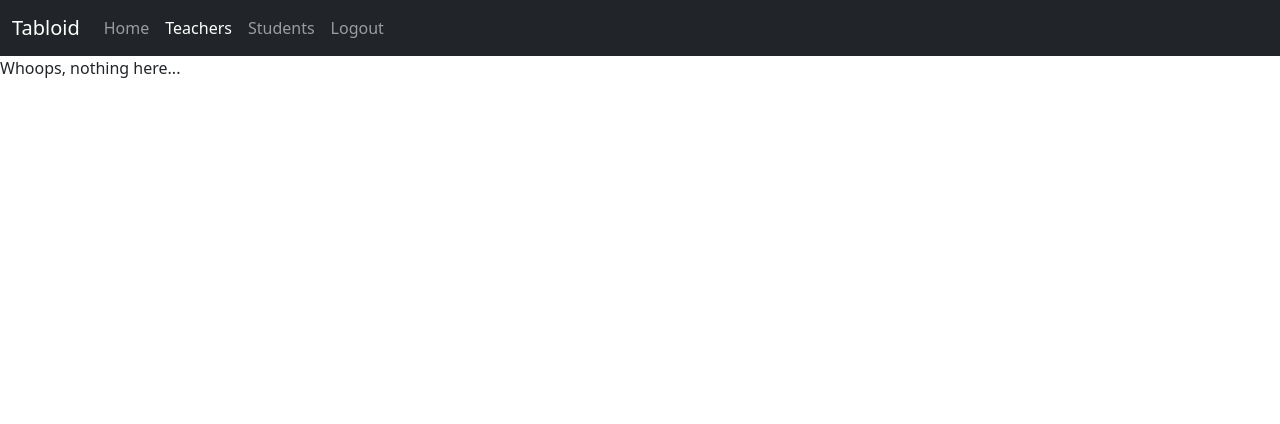
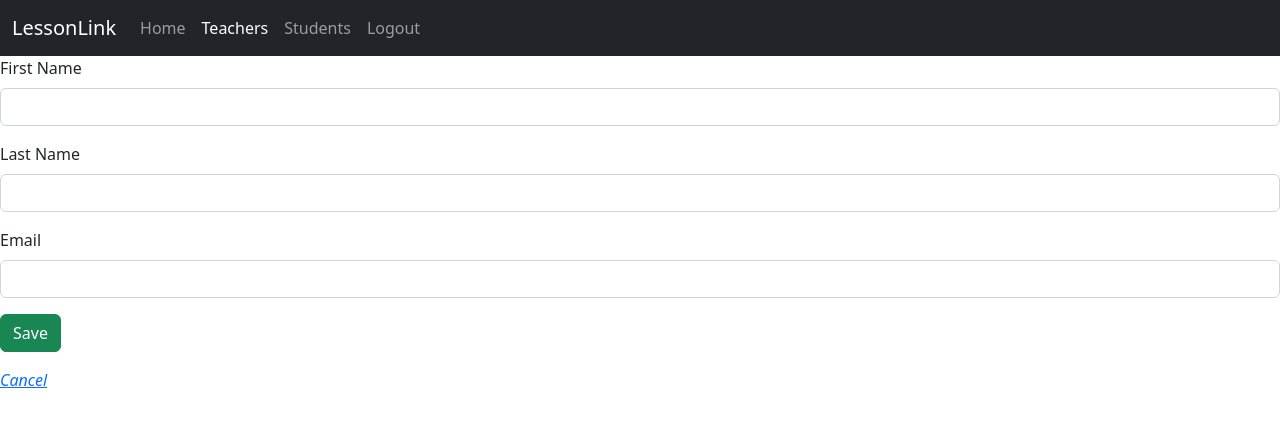
Before and after one commit to graysonsmith91/LessonLink, a React (Create React App) app in the folder LessonLink/client/: page /teachers/edit/1 in a window 1280 px wide. Shown: the top 424 px of the page. Built offline with nearby package versions, Linux system fonts and the light colour scheme; no server answers; sample sign-in values are in the browser's storage.

Commit message:
added teacher edit/delete functionality and components

```diff
--- a/LessonLink/client/src/components/ApplicationViews.js
+++ b/LessonLink/client/src/components/ApplicationViews.js
@@ -4,6 +4,9 @@ import Login from "./Login";
 import Register from "./Register";
 import Hello from "./Home";
 import TeacherList from "./TeacherList";
+import TeacherEditForm from "./TeacherEditForm";
+import TeacherDeleteCheck from "./TeacherDeleteCheck";
+
 
 export default function ApplicationViews({ isLoggedIn }) {
     return (
@@ -16,10 +19,9 @@ export default function ApplicationViews({ isLoggedIn }) {
                     />
 
                     <Route path="teachers">
-                        <Route index element={<TeacherList />} />
-                        {/* <Route path="add" element={<CategoryAddForm />} />
-                        <Route path="edit/:categoryId" element={<CategoryEditForm />} />
-                        <Route path="delete/:categoryId" element={<CategoryDeleteCheck />} /> */}
+                        <Route index element={isLoggedIn ? <TeacherList /> : <Navigate to="/login" />} />
+                        <Route path="edit/:teacherId" element={<TeacherEditForm />} />
+                        <Route path="delete/:teacherId" element={<TeacherDeleteCheck />} />
                     </Route>
 
                     <Route path="login" element={<Login />} />
--- a/LessonLink/client/src/components/Header.js
+++ b/LessonLink/client/src/components/Header.js
@@ -18,7 +18,7 @@ const Header = ({ isLoggedIn, userProfile }) => {
     return (
         <div>
             <Navbar color="dark" dark expand="md">
-                <NavbarBrand tag={RRNavLink} to="/">Tabloid</NavbarBrand>
+                <NavbarBrand tag={RRNavLink} to="/">LessonLink</NavbarBrand>
                 <NavbarToggler onClick={toggle} />
                 <Collapse isOpen={isOpen} navbar>
                     <Nav className="mr-auto" navbar>
--- /dev/null
+++ b/LessonLink/client/src/components/Teacher.js
@@ -0,0 +1,16 @@
+import { Link } from "react-router-dom";
+
+export default function Teacher({ teacher }) {
+    return (
+        <tr key={teacher.id}>
+            <td>{teacher.fullName}</td>
+            <td>{teacher.email}</td>
+            <td>{teacher.phone}</td>
+            <td>{teacher.userTypeId === 1 ? "✔️" : ""}</td>
+            <td className="text-end">
+                <Link to={`Edit/${teacher.id}`} className="edit-button btn btn-outline-dark btn-sm">Edit</Link>
+                <Link to={`Delete/${teacher.id}`} className="del-button btn btn-outline-danger btn-sm">Delete</Link>
+            </td>
+        </tr>
+    );
+}
--- /dev/null
+++ b/LessonLink/client/src/components/TeacherDeleteCheck.js
@@ -0,0 +1,44 @@
+import { Button, Form, FormGroup, Label } from 'reactstrap';
+import { useNavigate, Link, useParams } from 'react-router-dom';
+import { useEffect, useState } from 'react';
+import { deleteTeacher, getTeacher } from '../modules/teacherManager';
+
+export default function TeacherDeleteCheck() {
+    const navigate = useNavigate();
+    const { teacherId } = useParams();
+
+    const [teacher, setTeacher] = useState({
+        id: 0,
+        firstName: "",
+        lastName: "",
+        email: "",
+    });
+
+    useEffect(() => {
+        getTeacher(teacherId).then(teacher => setTeacher(teacher));
+    }, []);
+
+    const deleteSubmit = (e) => {
+        e.preventDefault();
+        deleteTeacher(teacherId)
+            .then(() => navigate("/teachers"))
+            .catch(() => alert("Something went wrong, try again"));
+    };
+
+    return (
+        <Form onSubmit={(e) => deleteSubmit(e)}>
+            <fieldset>
+                <h2>Delete Teacher?</h2>
+                <FormGroup>
+                    <div>
+                        <Label for='fullName'>{teacher.fullName}</Label>
+                    </div>
+                    <Button color="danger">Delete</Button>
+                </FormGroup>
+                <em>
+                    <Link to="/categories">Cancel</Link>
+                </em>
+            </fieldset>
+        </Form>
+    )
+}
--- /dev/null
+++ b/LessonLink/client/src/components/TeacherEditForm.js
@@ -0,0 +1,74 @@
+import { Button, Form, FormGroup, Label, Input } from 'reactstrap';
+import { useNavigate, Link, useParams } from 'react-router-dom';
+import { useEffect, useState } from 'react';
+import { editTeacher, getTeacher } from '../modules/teacherManager';
+
+
+export default function TeacherEditForm() {
+    const navigate = useNavigate();
+    const { teacherId } = useParams();
+
+    const [teacher, setTeacher] = useState({
+        id: 0,
+        firstName: "",
+        lastName: "",
+        email: "",
+    });
+
+    useEffect(() => {
+        getTeacher(teacherId).then(teacher => setTeacher(teacher));
+    }, []);
+
+    const handleChange = (e) => {
+        const copy = { ...teacher };
+        copy[e.target.id] = e.target.value;
+        setTeacher(copy);
+    }
+
+    const editSubmit = (e) => {
+        e.preventDefault();
+        editTeacher(teacher)
+            .then(() => navigate("/teachers"))
+            .catch(() => alert("Something went wrong, try again"));
+    };
+
+    return (
+        <Form onSubmit={(e) => editSubmit(e)}>
+            <fieldset>
+                <FormGroup>
+                    <Label for='firstName'>First Name</Label>
+                    <Input
+                        id="firstName"
+                        type="text"
+                        value={teacher.firstName}
+                        onChange={(e) => handleChange(e)}
+                    />
+                </FormGroup>
+                <FormGroup>
+                    <Label for='lastName'>Last Name</Label>
+                    <Input
+                        id="lastName"
+                        type="text"
+                        value={teacher.lastName}
+                        onChange={(e) => handleChange(e)}
+                    />
+                </FormGroup>
+                <FormGroup>
+                    <Label for='email'>Email</Label>
+                    <Input
+                        id="email"
+                        type="text"
+                        value={teacher.email}
+                        onChange={(e) => handleChange(e)}
+                    />
+                </FormGroup>
+                <FormGroup>
+                    <Button color="success">Save</Button>
+                </FormGroup>
+                <em>
+                    <Link to="..">Cancel</Link>
+                </em>
+            </fieldset>
+        </Form>
+    )
+}
--- a/LessonLink/client/src/components/TeacherList.js
+++ b/LessonLink/client/src/components/TeacherList.js
@@ -1,11 +1,10 @@
 import { useState, useEffect } from "react";
 import { Table } from "reactstrap";
-import { Link, useNavigate } from "react-router-dom";
 import { getAllTeachers } from "../modules/teacherManager";
+import Teacher from "./Teacher";
 
 export default function TeacherList() {
     const [teachers, setTeachers] = useState([]);
-    const navigate = useNavigate();
 
     const getTeachers = () => {
         getAllTeachers().then(teachers => setTeachers(teachers));
@@ -21,30 +20,22 @@ export default function TeacherList() {
                 <h1>
                     Teachers
                 </h1>
-                <div className="new-button">
-                    <button className="btn btn-outline-primary btn-lg" onClick={() => navigate(`/teachers/add`)}>Add New Teacher</button>
-                </div>
             </div>
 
             <Table hover>
                 <thead>
                     <tr>
                         <th>Name</th>
+                        <th>Email</th>
+                        <th>Phone</th>
+                        <th>Administrator</th>
                     </tr>
 
                 </thead>
                 <tbody>
-                    {teachers.map((teacher) => {
-                        return (
-                            <tr key={teacher.id}>
-                                <td>{teacher.fullName}</td>
-                                <td className="text-end">
-                                    <Link to={`Edit/${teacher.id}`} className="edit-button btn btn-outline-dark btn-sm">Edit</Link>
-                                    <Link to={`Delete/${teacher.id}`} className="del-button btn btn-outline-danger btn-sm">Delete</Link>
-                                </td>
-                            </tr>
-                        );
-                    })}
+                    {teachers.map((teacher) => (
+                        <Teacher teacher={teacher} key={teacher.id} />
+                    ))}
                 </tbody>
             </Table>
         </>
--- a/LessonLink/client/src/modules/teacherManager.js
+++ b/LessonLink/client/src/modules/teacherManager.js
@@ -13,50 +13,37 @@ export const getAllTeachers = () => {
     })
 };
 
-// export const getTag = (id) => {
-//     return getToken().then((token) => {
-//         return fetch(`${baseUrl}/${id}`, {
-//             method: "GET",
-//             headers: {
-//                 Authorization: `Bearer ${token}`,
-//             },
-//         }).then((res) => res.json());
-//     })
-// };
+export const getTeacher = (id) => {
+    return getToken().then((token) => {
+        return fetch(`${baseUrl}/${id}`, {
+            method: "GET",
+            headers: {
+                Authorization: `Bearer ${token}`,
+            },
+        }).then((res) => res.json());
+    })
+};
 
-// export const addTag = (tag) => {
-//     return getToken().then((token) => {
-//         return fetch(`${baseUrl}`, {
-//             method: "POST",
-//             headers: {
-//                 Authorization: `Bearer ${token}`,
-//                 "Content-Type": "application/json",
-//             },
-//             body: JSON.stringify(tag)
-//         });
-//     })
-// };
+export const editTeacher = (teacher) => {
+    return getToken().then((token) => {
+        return fetch(`${baseUrl}/${teacher.id}`, {
+            method: "PUT",
+            headers: {
+                Authorization: `Bearer ${token}`,
+                "Content-Type": "application/json",
+            },
+            body: JSON.stringify(teacher)
+        });
+    })
+};
 
-// export const editTag = (tag) => {
-//     return getToken().then((token) => {
-//         return fetch(`${baseUrl}/${tag.id}`, {
-//             method: "PUT",
-//             headers: {
-//                 Authorization: `Bearer ${token}`,
-//                 "Content-Type": "application/json",
-//             },
-//             body: JSON.stringify(tag)
-//         });
-//     })
-// };
-
-// export const deleteTag = (id) => {
-//     return getToken().then((token) => {
-//         return fetch(`${baseUrl}/${id}`, {
-//             method: "DELETE",
-//             headers: {
-//                 Authorization: `Bearer ${token}`
-//             }
-//         });
-//     })
-// };
+export const deleteTeacher = (id) => {
+    return getToken().then((token) => {
+        return fetch(`${baseUrl}/${id}`, {
+            method: "DELETE",
+            headers: {
+                Authorization: `Bearer ${token}`
+            }
+        });
+    })
+};
```
